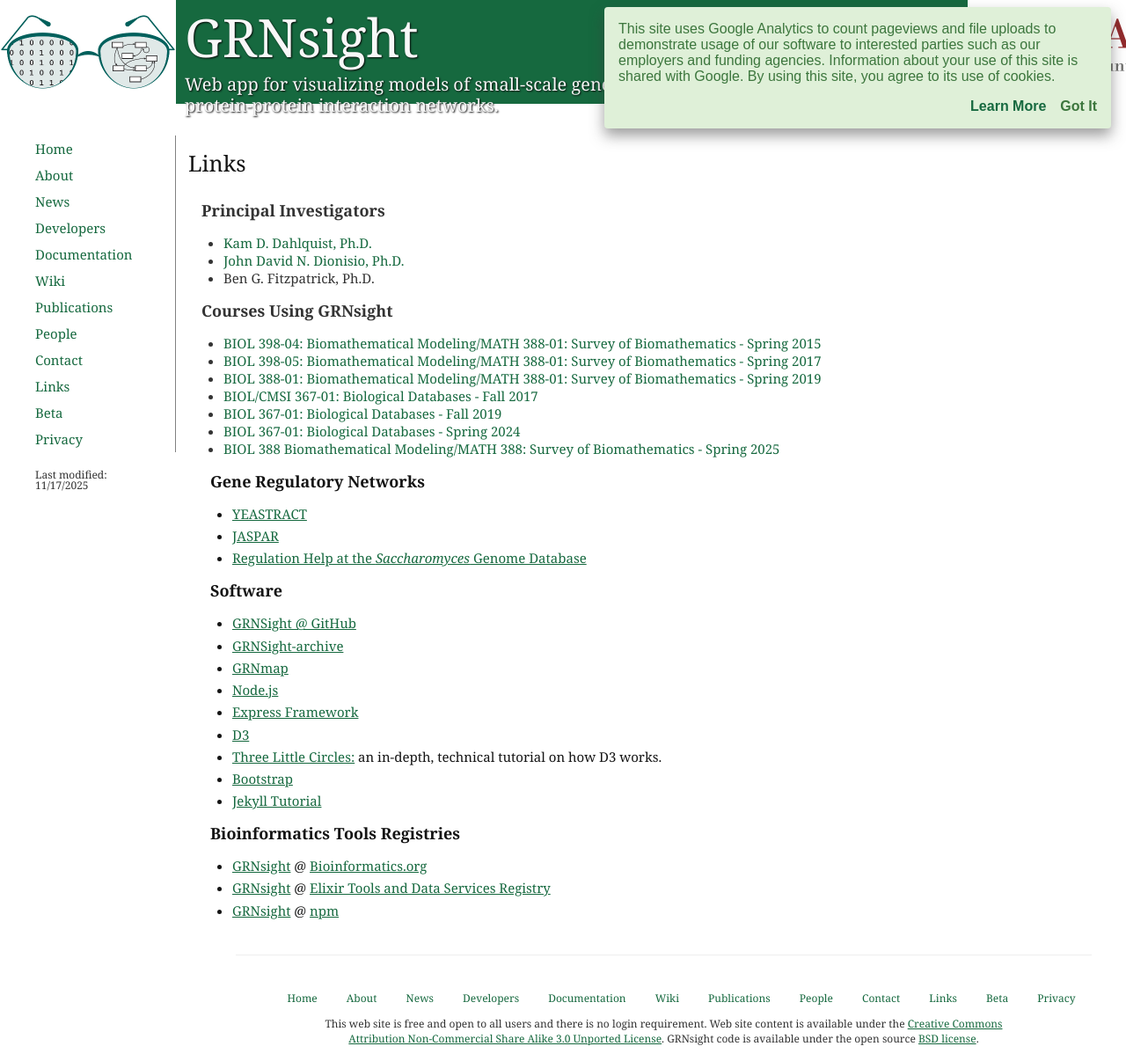
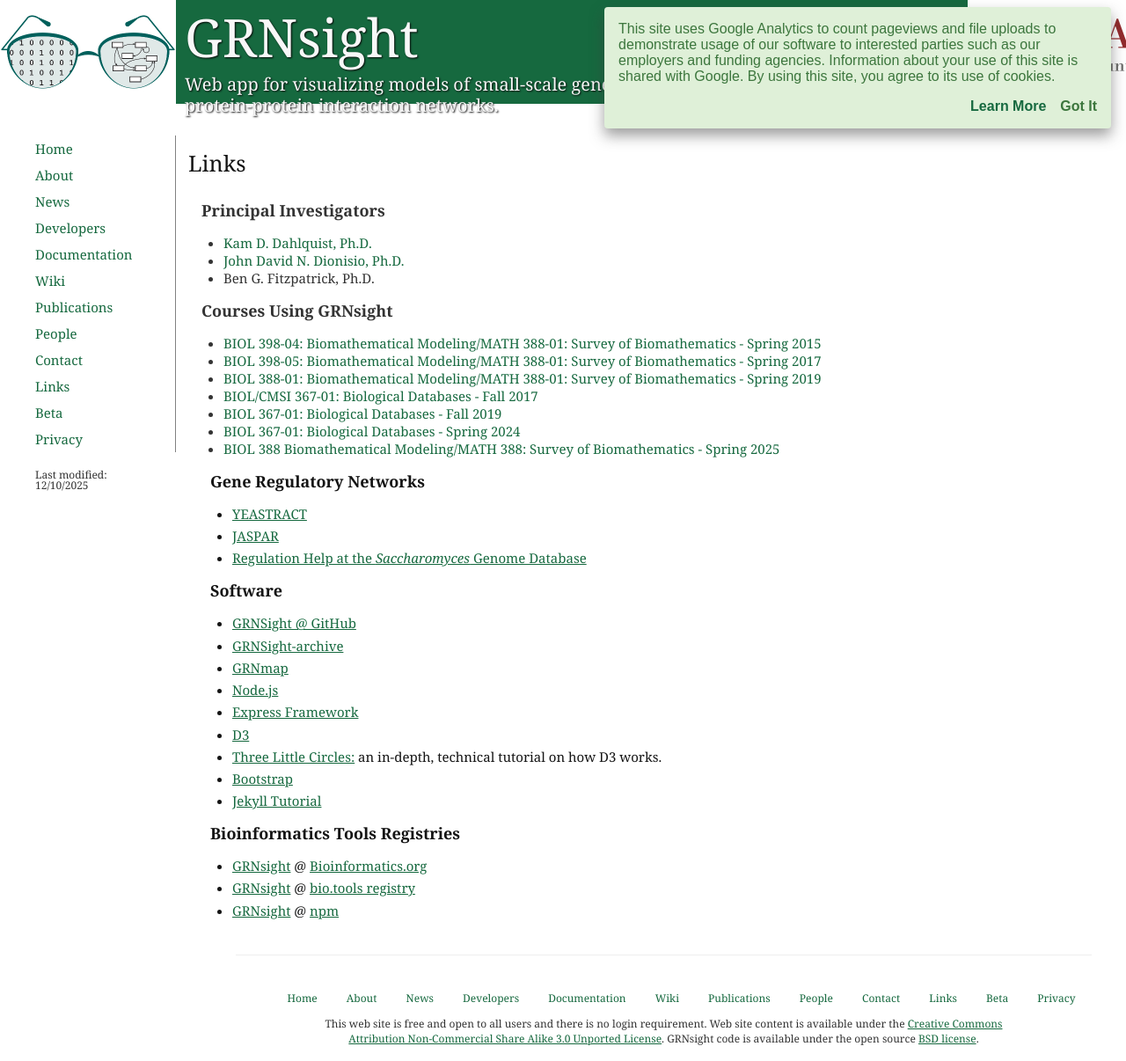
Before and after one commit to dondi/GRNsight, a Jekyll site: the page built from links.html, in a window 1280 px wide. Shown: the whole page at 88% size. Built offline with Jekyll 4.4.1, drawn with Linux system fonts in a browser that asks for light colours; nearby versions of some CDN libraries.

Commit message:
Change Elixir to bio.tools
Updated the modification date and enhanced the description to include protein-protein interaction networks.

```diff
--- a/links.html
+++ b/links.html
@@ -1,8 +1,8 @@
 ---
 layout: default
 title: Links
-modified: 11/17/2025
-description: Useful links for GRNsight, an open source web application and service for visualizing models of small- to medium-scale gene regulatory networks.
+modified: 12/10/2025
+description: Useful links for GRNsight, an open source web application and service for visualizing models of small-scale gene regulatory networks and protein-protein interaction networks.
 ---
             <p id="pageTitle">Links</p>
 
@@ -48,7 +48,7 @@
                 <h4 class="linkHeader">Bioinformatics Tools Registries</h4>
                 <ul class="linkInfo">
                   <li><a href="http://www.bioinformatics.org/wiki/GRNsight" target="_blank">GRNsight</a> @ <a href="http://www.bioinformatics.org/" target="_blank">Bioinformatics.org</a></li>
-                  <li><a href="https://bio.tools/tool/GRNsight" target="_blank">GRNsight</a> @ <a href="https://bio.tools/" target="_blank">Elixir Tools and Data Services Registry</a></li>
+                  <li><a href="https://bio.tools/tool/GRNsight" target="_blank">GRNsight</a> @ <a href="https://bio.tools/" target="_blank">bio.tools registry</a></li>
                   <li><a href="https://www.npmjs.com/package/grnsight" target="_blank">GRNsight</a> @ <a href="https://www.npmjs.com/" target="_blank">npm</a></li>
                 </ul>
             </div>
```
